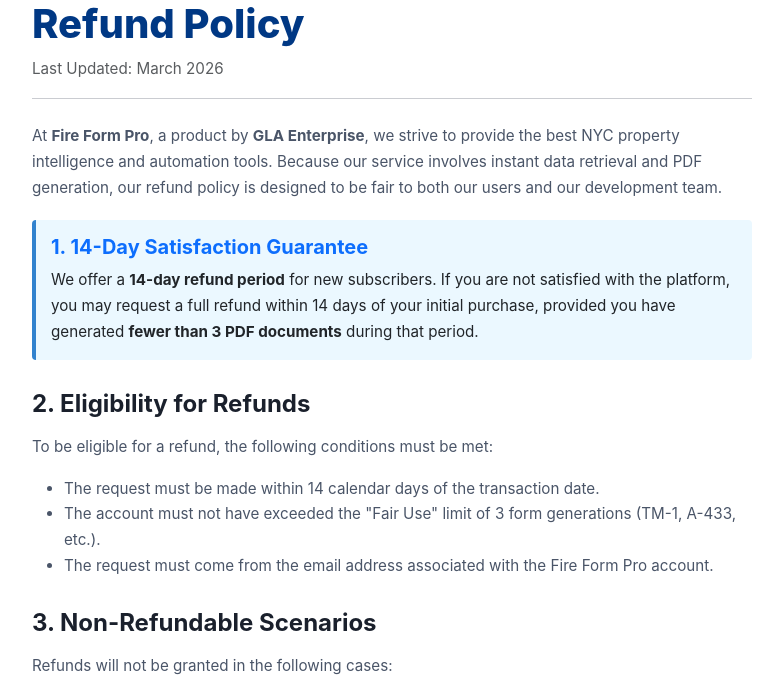
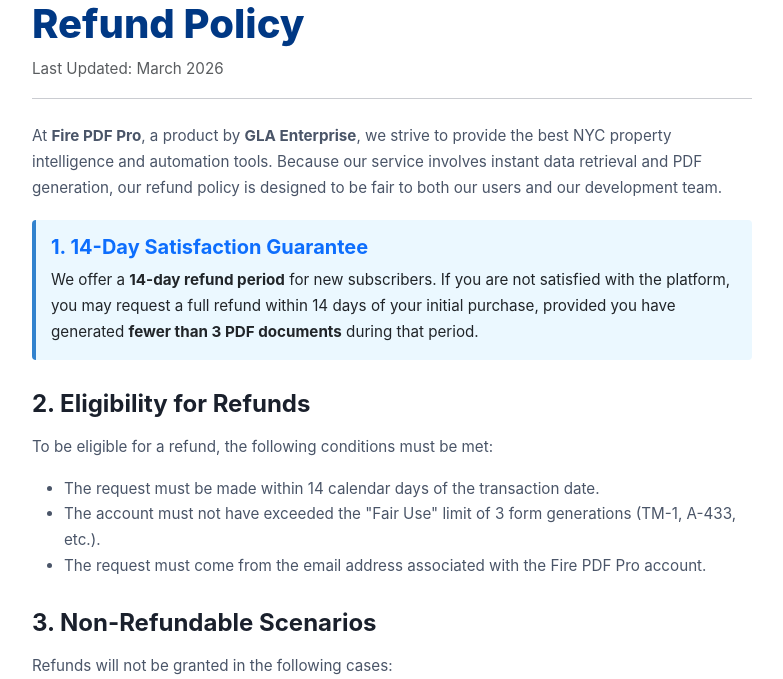
Before and after one commit to glaprintingco-design/doc-pro, a Flask app: page /refund in a window 1280 px wide. Shown: the part 156-835 px from the top of the page, without its empty margins (248-1031 px from the left). Run offline with Flask 3, Linux system fonts and the light colour scheme.

Commit message:
Update refund.html

```diff
--- a/templates/refund.html
+++ b/templates/refund.html
@@ -3,7 +3,7 @@
 <head>
     <meta charset="UTF-8">
     <meta name="viewport" content="width=device-width, initial-scale=1.0">
-    <title>Refund Policy | Fire Form Pro</title>
+    <title>Refund Policy | Fire PDF Pro</title>
     <link href="https://cdn.jsdelivr.net/npm/bootstrap@5.3.0/dist/css/bootstrap.min.css" rel="stylesheet">
     <link href="https://cdn.jsdelivr.net/npm/bootstrap-icons@1.10.5/font/bootstrap-icons.css" rel="stylesheet">
     <style>
@@ -29,7 +29,7 @@
             <p class="text-muted">Last Updated: March 2026</p>
             <hr class="mb-4">
 
-            <p>At <strong>Fire Form Pro</strong>, a product by <strong>GLA Enterprise</strong>, we strive to provide the best NYC property intelligence and automation tools. Because our service involves instant data retrieval and PDF generation, our refund policy is designed to be fair to both our users and our development team.</p>
+            <p>At <strong>Fire PDF Pro</strong>, a product by <strong>GLA Enterprise</strong>, we strive to provide the best NYC property intelligence and automation tools. Because our service involves instant data retrieval and PDF generation, our refund policy is designed to be fair to both our users and our development team.</p>
 
             <div class="highlight-box">
                 <h5 class="fw-bold text-primary mb-2">1. 14-Day Satisfaction Guarantee</h5>
@@ -41,7 +41,7 @@
             <ul>
                 <li>The request must be made within 14 calendar days of the transaction date.</li>
                 <li>The account must not have exceeded the "Fair Use" limit of 3 form generations (TM-1, A-433, etc.).</li>
-                <li>The request must come from the email address associated with the Fire Form Pro account.</li>
+                <li>The request must come from the email address associated with the Fire PDF Pro account.</li>
             </ul>
 
             <h4>3. Non-Refundable Scenarios</h4>
```
